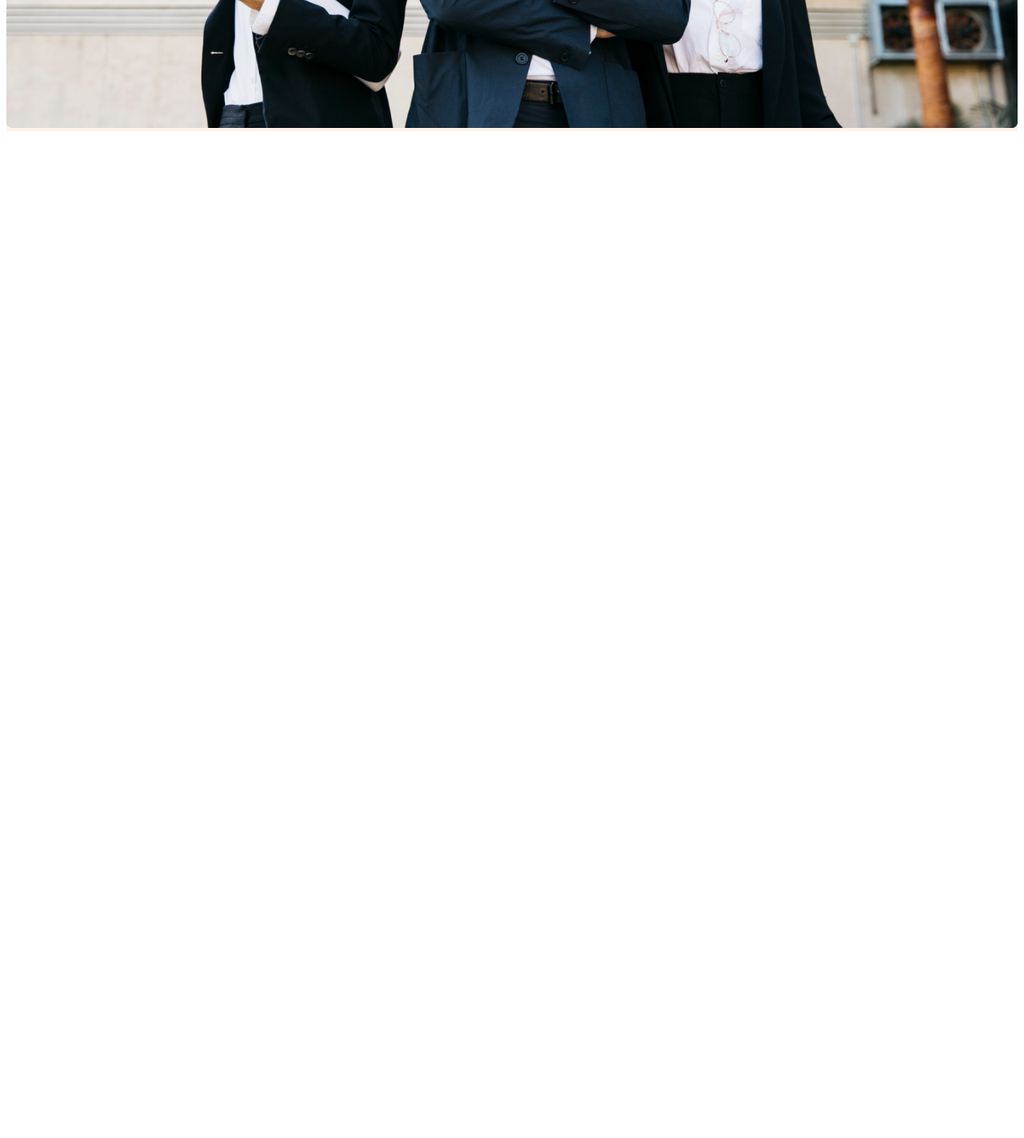
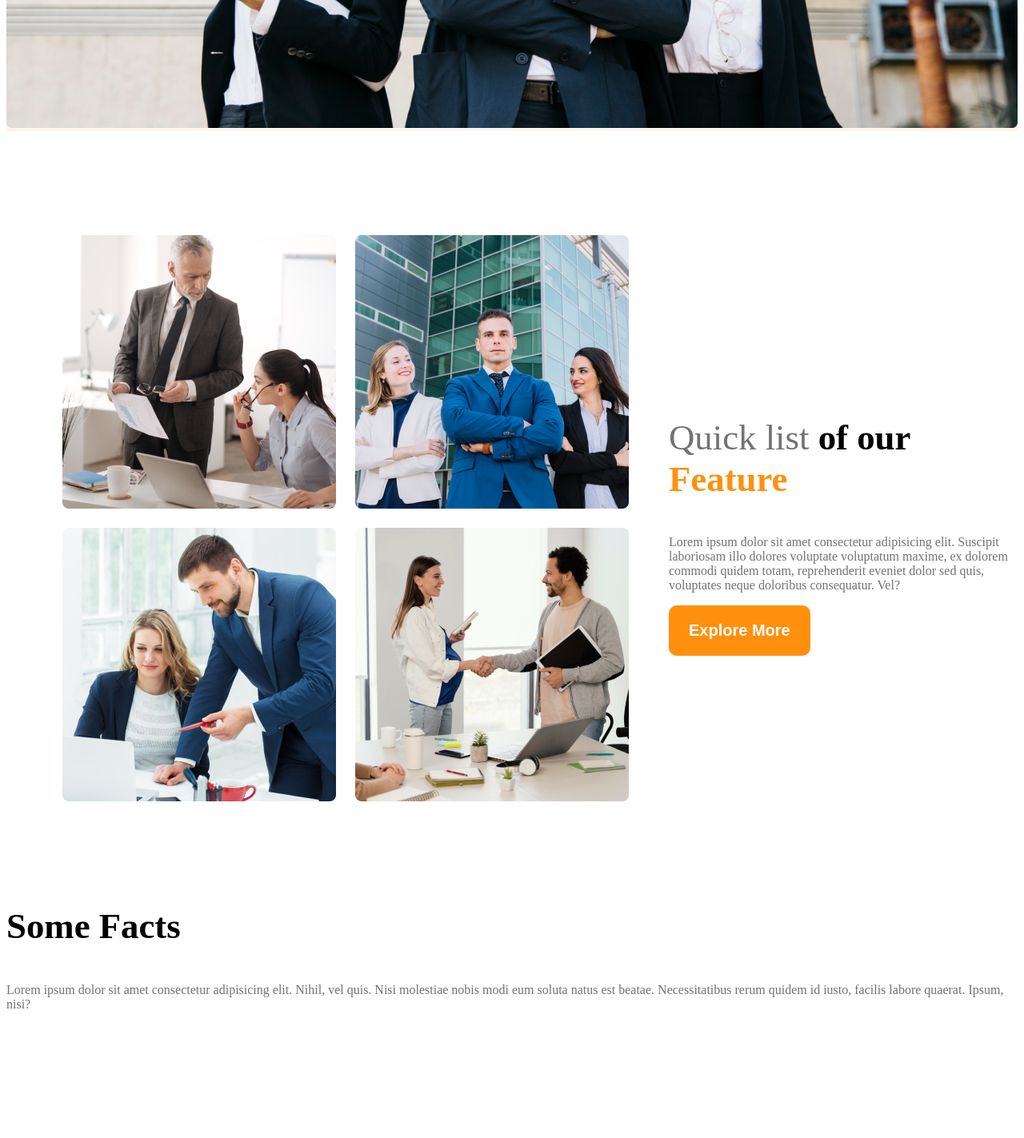
Before and after one commit to tanu42012/g3-architects-website, a plain HTML site: page index.html in a window 1280 px wide. Shown: the part 1012-2435 px from the top of the page at 80% size. Before the commit the page ends 1184 px from the top, so only its background shows below. Drawn offline with Linux system fonts and the light colour scheme.

Commit message:
team responsive and added fact structure

```diff
--- a/index.html
+++ b/index.html
@@ -35,6 +35,54 @@
 
     </header>
     <main>
+        <!-- teams section start -->
+        <section class="teams display-flex">
+            <div class="team-img-container">
+                <img src="images/team1.png" alt="">
+                <img src="images/team2.png" alt="">
+                <img src="images/team3.png" alt="">
+                <img src="images/team4.png" alt="">
+            </div>
+            <div class="our-features">
+                <h3 class="section-title"><span id="quick-list" class="text-light-gray"> Quick list</span> <span>of our</span> <span class="text-primary">Feature</span></h3>
+                <p class="feature-description text-light-gray">Lorem ipsum dolor sit amet consectetur adipisicing elit. Suscipit laboriosam illo dolores voluptate voluptatum maxime, ex dolorem commodi quidem totam, reprehenderit eveniet dolor sed quis, voluptates neque doloribus consequatur. Vel?</p>
+                <button class="btn-primary">Explore More</button>
+            </div>
+
+
+        </section>
+        <!-- feature will enjoy -->
+         <section>
+
+         </section>
+         <!-- some facts -->
+          <section>
+            <h3 class="section-title">Some Facts</h3>
+            <p class="text-light-gray">Lorem ipsum dolor sit amet consectetur adipisicing elit. Nihil, vel quis. Nisi molestiae nobis modi eum soluta natus est beatae. Necessitatibus rerum quidem id iusto, facilis labore quaerat. Ipsum, nisi?</p>
+            <div class="fact-container">
+                <div class="fact">
+                    <img src="" alt="" class="fact-icon">
+                    <h4 class="fact-number"></h4>
+                    <h5 class="fact-name"></h5>
+                </div>
+                <div class="fact">
+                    <img src="" alt="" class="fact-icon">
+                    <h4 class="fact-number"></h4>
+                    <h5 class="fact-name"></h5>
+                </div>
+                <div class="fact">
+                    <img src="" alt="" class="fact-icon">
+                    <h4 class="fact-number"></h4>
+                    <h5 class="fact-name"></h5>
+                </div>
+                <div class="fact">
+                    <img src="" alt="" class="fact-icon">
+                    <h4 class="fact-number"></h4>
+                    <h5 class="fact-name"></h5>
+                </div>
+            </div>
+
+          </section>
 
     </main>
     <footer>
--- a/styles/architect.css
+++ b/styles/architect.css
@@ -9,6 +9,9 @@
  /* shared styles */
  .display-flex {
 display: flex;
+ }
+ .text-primary{
+  color: #FF900E;
  }
 
  /* dark 02 */
@@ -30,6 +33,17 @@ display: flex;
   font-weight: 600;
   border-radius: 10px;
   border: none;
+}
+main{
+  max-width: 1440px;
+  margin: 0 auto;
+}
+main > section{
+  margin-top: 130px;
+}
+.section-title{
+  font-size: 2.8rem;
+  font-weight: 700;
 }
 
 
@@ -76,10 +90,50 @@ display: flex;
 .banner-img{
   width: 100%;
 }
+/* teams and feature related styles */
+.teams{
+  align-items: center;
+  margin-left: 70px;
+}
+.team-img-container{
+  display: grid;
+  grid-template-columns: repeat(2, 1fr);
+  gap: 24px;
+}
+.our-features{
+ margin-left: 50px;
+ max-width: 520px;
+}
+
+
+#quick-list{
+  font-weight: 500;
+}
 /* responsive media query */
 @media screen  and (max-width:576px){
-  .navbar, .nav-links{
+  .navbar,
+  .nav-links,
+   .teams{
     flex-direction: column;
+  }
+  .team-img-container{
+    grid-template-columns: repeat(1,1fr);
+    margin-left: -80px;
+
+
+
+  }
+  .our-features{
+    margin: 20px auto;
   }
 
 }
+/* medium size device */
+@media screen  and (min-width:576px) and (max-width: 992px){
+  .teams{
+    flex-direction: column;
+  }
+  .our-features{
+    margin: 50px auto;
+  }
+}
```
